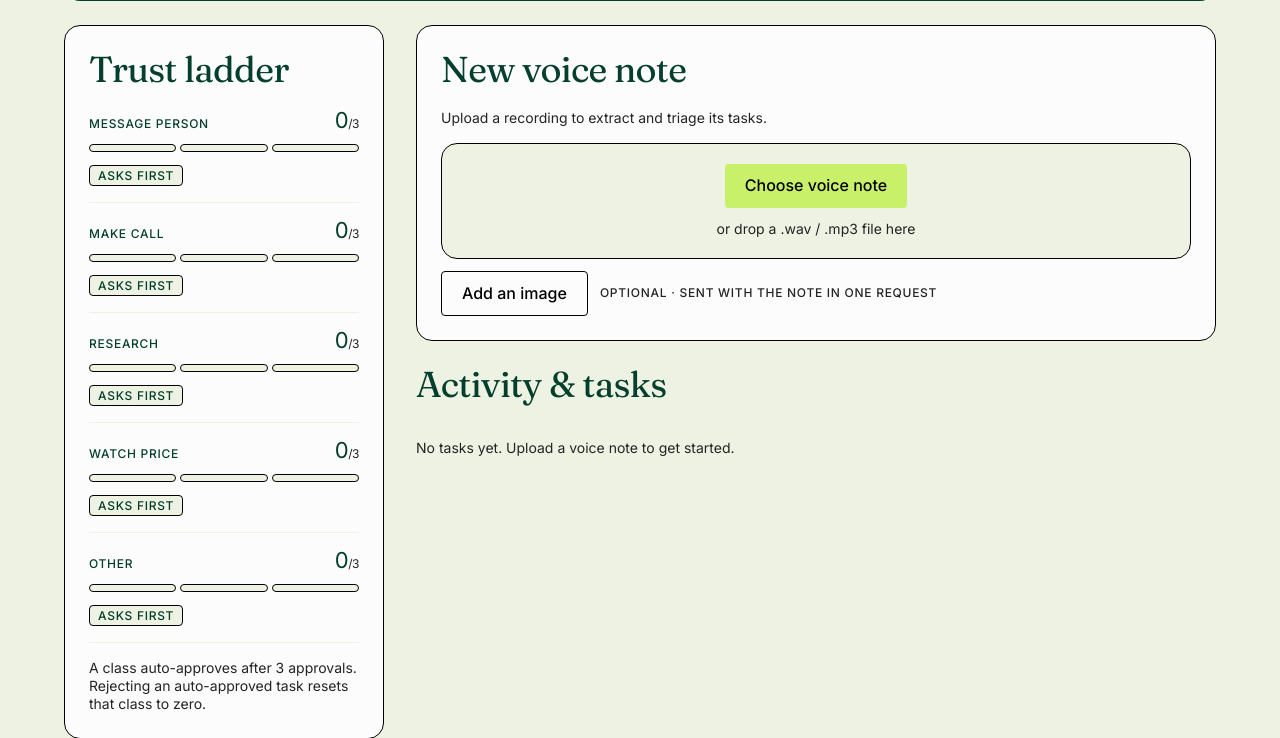
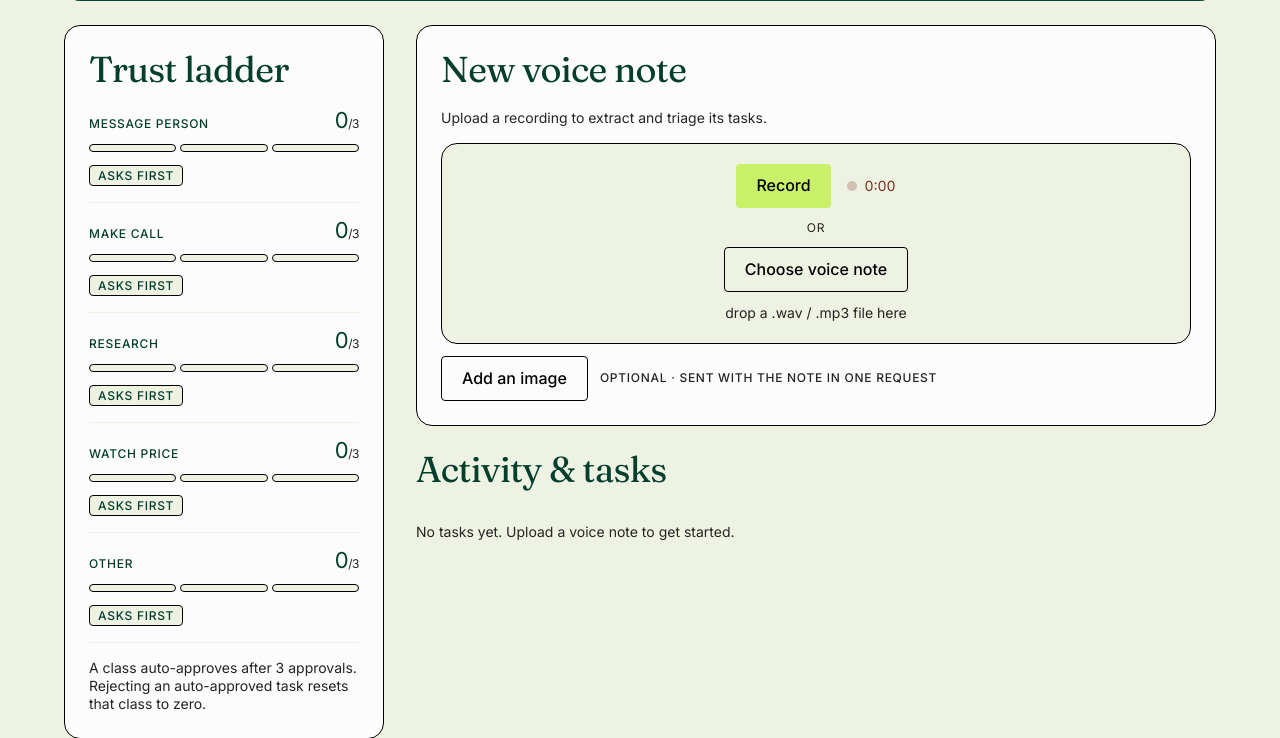
Before and after one commit to abinesh-u/sollu, a FastAPI app: page / in a window 1280 px wide. Shown: the part 364-1102 px from the top of the page. Run offline with FastAPI, Linux system fonts and the light colour scheme; data that the repository does not hold is empty.

Commit message:
feat: M11 - Mic capture via MediaRecorder, plus the mime/filename fixes it forces
Record button in the existing upload card posts to the existing POST /tasks.
No new backend route. File upload stays alongside it so the recorded demo can
use a deterministic .wav.

Two backend fixes this forces:

1. Mime passthrough. orchestrator.py inferred "audio/wav" from a .wav suffix
   and "audio/mp3" otherwise, so a MediaRecorder blob would have been labelled
   mp3. The upload's content_type now flows through to parse_audio, with
   extension inference only as a fallback.

2. Generated temp filenames. main.py wrote to /tmp/{file.filename} unsanitised;
   a recording has no meaningful filename anyway. Now /tmp/{correlation_id}{ext}.

Verified which containers gemini-3.5-flash actually accepts, since this decides
what the recorder may emit:

    audio/webm              OK    audio/webm;codecs=opus   OK
    audio/ogg               OK    audio/ogg;codecs=opus    OK
    audio/mp4               OK    audio/wav                OK
    video/webm              400 INVALID_ARGUMENT

All the OK containers returned identical lanes and classes. The recorder picks
from that verified list in order; the normaliser also rewrites a video/* prefix
to audio/* because MediaRecorder blobs are easy to mislabel that way.

VERIFIED: webm posted through the real route -> mime passed through intact as
audio/webm;codecs=opus, 4 tasks, correct lanes. Mime normaliser unit-checked
across 7 cases.

NOT VERIFIED: the browser record -> stop -> upload path. Headless Chrome with a
fake device never produced a POST, and I could not establish whether that is a
headless limitation or a real defect. Needs a click in a real browser before
M11 can be called done.

Co-Authored-By: Claude Opus 5 <noreply@anthropic.com>
Claude-Session: https://claude.ai/code/session_01QTXJQFCJLCunXgg4czZX5E

```diff
--- a/main.py
+++ b/main.py
@@ -55,8 +55,12 @@ def health_check():
 async def process_audio(background: BackgroundTasks, file: UploadFile = File(...),
                         image: UploadFile = File(None)):
     correlation_id = str(uuid.uuid4())
-    # Save the uploaded file temporarily
-    file_path = f"/tmp/{file.filename}"
+    # Save the uploaded file temporarily. The name is generated, not taken from
+    # the upload: a MediaRecorder blob has no meaningful filename, and an
+    # attacker-supplied one has no business reaching the filesystem.
+    audio_mime = file.content_type
+    ext = os.path.splitext(file.filename or "")[1][:8] or ".audio"
+    file_path = f"/tmp/{correlation_id}{ext}"
     with open(file_path, "wb") as f:
         file_bytes = await file.read()
         f.write(file_bytes)
@@ -71,13 +75,13 @@ async def process_audio(background: BackgroundTasks, file: UploadFile = File(...
             f.write(await image.read())
 
     log_event(correlation_id, "note received", size_bytes=len(file_bytes),
-              with_image=bool(image_path))
+              mime=audio_mime, with_image=bool(image_path))
 
     try:
         # Run orchestrator synchronously in thread pool
         tasks_data = await asyncio.to_thread(
             orchestrator.process_voice_note, file_path, correlation_id,
-            image_path, image_mime)
+            image_path, image_mime, audio_mime)
 
         # Auto-approved tasks execute in the background: a grounded research call
         # is ~19s and runs per task, so executing inline would make this response
--- a/src/domain/orchestrator.py
+++ b/src/domain/orchestrator.py
@@ -4,6 +4,33 @@ import time
 from src.domain.parser import GeminiAudioParser
 from src.domain.trust_ladder import TrustLadderEngine
 from src.domain.logger import log_event
+
+# Verified against gemini-3.5-flash: audio/webm, audio/ogg, audio/mp4 and
+# audio/wav all parse, with or without a ";codecs=opus" suffix. video/webm is
+# rejected with a 400 -- and MediaRecorder blobs are easy to label that way, so
+# the video/* prefix is rewritten rather than passed through.
+_EXT_MIME = {
+    ".wav": "audio/wav",
+    ".mp3": "audio/mp3",
+    ".m4a": "audio/mp4",
+    ".ogg": "audio/ogg",
+    ".webm": "audio/webm",
+}
+
+
+def normalise_audio_mime(declared: str, path: str) -> str:
+    """Prefer what the upload declared; fall back to the extension."""
+    if declared:
+        m = declared.strip()
+        if m.startswith("video/"):
+            m = "audio/" + m.split("/", 1)[1]
+        if m.startswith("audio/"):
+            return m
+    for ext, mime in _EXT_MIME.items():
+        if path.lower().endswith(ext):
+            return mime
+    return "audio/wav"
+
 
 class TaskOrchestrator:
     def __init__(self, db: firestore.Client, parser: GeminiAudioParser):
@@ -12,12 +39,15 @@ class TaskOrchestrator:
         self.trust_engine = TrustLadderEngine(db)
 
     def process_voice_note(self, audio_path: str, correlation_id: str,
-                           image_path: str = None, image_mime: str = None) -> dict:
+                           image_path: str = None, image_mime: str = None,
+                           audio_mime: str = None) -> dict:
         """End-to-end pipeline: read audio, parse tasks, apply trust ladder, persist.
 
         An optional image is sent in the same Gemini request as the audio.
+        `audio_mime` comes from the upload; a browser recording is not a .wav or
+        an .mp3 and must not be guessed at from its filename.
         """
-        mime = "audio/wav" if audio_path.endswith(".wav") else "audio/mp3"
+        mime = normalise_audio_mime(audio_mime, audio_path)
         with open(audio_path, "rb") as f:
             audio_bytes = f.read()
 
--- a/src/templates/index.html
+++ b/src/templates/index.html
@@ -203,6 +203,48 @@
         #upload-status.error { color: var(--color-brick); }
 
         input[type="file"] { display: none; }
+
+        /* ── Mic capture ── */
+        .record-row {
+            display: flex;
+            align-items: center;
+            gap: 16px;
+        }
+
+        .rec-state {
+            display: inline-flex;
+            align-items: center;
+            gap: 8px;
+            font-size: var(--text-body-sm);
+            font-variant-numeric: tabular-nums;
+            color: var(--color-brick);
+        }
+
+        .rec-dot {
+            width: 10px;
+            height: 10px;
+            border-radius: 9999px;
+            background-color: var(--color-brick);
+            animation: rec-pulse 1.2s ease-in-out infinite;
+        }
+
+        /* Recording is the one place a pulse earns its keep: it distinguishes
+           "armed and capturing" from "stopped" at a glance on video. */
+        @keyframes rec-pulse {
+            0%, 100% { opacity: 1; }
+            50%      { opacity: 0.25; }
+        }
+
+        @media (prefers-reduced-motion: reduce) {
+            .rec-dot { animation: none; }
+        }
+
+        .or-rule {
+            margin: 0;
+            font-size: var(--text-caption) !important;
+            letter-spacing: 0.06em;
+            text-transform: uppercase;
+        }
 
         /* Optional image slot. Sits inside the existing upload card — the image
            rides in the same request as the audio, so it gets no screen of its
@@ -585,9 +627,16 @@
                     <h2 class="section-title">New voice note</h2>
                     <p id="upload-status">Upload a recording to extract and triage its tasks.</p>
                     <div class="dropzone" id="dropzone">
-                        <label class="btn btn-primary" for="file-input" id="file-label">Choose voice note</label>
+                        <div class="record-row">
+                            <button class="btn btn-primary" id="record-btn">Record</button>
+                            <span class="rec-state" id="rec-state" hidden>
+                                <span class="rec-dot"></span><span id="rec-timer">0:00</span>
+                            </span>
+                        </div>
+                        <p class="or-rule">or</p>
+                        <label class="btn btn-ghost" for="file-input" id="file-label">Choose voice note</label>
                         <input type="file" id="file-input" accept="audio/*">
-                        <p>or drop a .wav / .mp3 file here</p>
+                        <p>drop a .wav / .mp3 file here</p>
                     </div>
                     <div class="image-slot">
                         <label class="btn btn-ghost" for="image-input" id="image-label">Add an image</label>
@@ -907,6 +956,88 @@
 
         fileInput.addEventListener('change', e => uploadFile(e.target.files[0]));
 
+        // ── Mic capture ──
+        // Posts to the same /tasks route as a file upload; there is no separate
+        // backend path for recordings. File upload stays available alongside it
+        // so the demo can use a deterministic .wav.
+        const recordBtn = document.getElementById('record-btn');
+        const recState = document.getElementById('rec-state');
+        const recTimer = document.getElementById('rec-timer');
+
+        // Ordered by what gemini-3.5-flash was verified to accept. video/webm is
+        // rejected with a 400, so it is deliberately absent — the backend also
+        // rewrites a video/* prefix defensively.
+        const REC_TYPES = [
+            'audio/webm;codecs=opus',
+            'audio/webm',
+            'audio/ogg;codecs=opus',
+            'audio/mp4'
+        ];
+
+        let recorder = null, chunks = [], timerId = null, startedAt = 0;
+
+        function pickMimeType() {
+            if (!window.MediaRecorder) return null;
+            return REC_TYPES.find(t => MediaRecorder.isTypeSupported(t)) || '';
+        }
+
+        function tickTimer() {
+            const s = Math.floor((Date.now() - startedAt) / 1000);
+            recTimer.textContent = `${Math.floor(s / 60)}:${String(s % 60).padStart(2, '0')}`;
+        }
+
+        function setRecording(on) {
+            recState.hidden = !on;
+            recordBtn.textContent = on ? 'Stop' : 'Record';
+            recordBtn.classList.toggle('btn-demote', on);
+        }
+
+        async function startRecording() {
+            if (!navigator.mediaDevices || !window.MediaRecorder) {
+                uploadStatus.classList.add('error');
+                uploadStatus.textContent = 'This browser cannot record audio — use Choose voice note.';
+                return;
+            }
+            let stream;
+            try {
+                stream = await navigator.mediaDevices.getUserMedia({ audio: true });
+            } catch (e) {
+                uploadStatus.classList.add('error');
+                uploadStatus.textContent = `Microphone unavailable: ${e.name}`;
+                return;
+            }
+
+            const mimeType = pickMimeType();
+            recorder = new MediaRecorder(stream, mimeType ? { mimeType } : undefined);
+            chunks = [];
+            recorder.ondataavailable = e => { if (e.data.size) chunks.push(e.data); };
+            recorder.onstop = () => {
+                // Release the mic promptly — a live indicator left on during a
+                // recorded demo looks like a bug.
+                stream.getTracks().forEach(t => t.stop());
+                clearInterval(timerId);
+                setRecording(false);
+                const type = recorder.mimeType || mimeType || 'audio/webm';
+                const blob = new Blob(chunks, { type });
+                const ext = type.includes('ogg') ? 'ogg' : type.includes('mp4') ? 'm4a' : 'webm';
+                // Same uploadFile() the picker uses — one code path.
+                uploadFile(new File([blob], `recording.${ext}`, { type }));
+            };
+            recorder.start();
+
+            startedAt = Date.now();
+            recTimer.textContent = '0:00';
+            timerId = setInterval(tickTimer, 250);
+            setRecording(true);
+            uploadStatus.classList.remove('error');
+            uploadStatus.textContent = 'Recording… press Stop when you are done.';
+        }
+
+        recordBtn.addEventListener('click', () => {
+            if (recorder && recorder.state === 'recording') recorder.stop();
+            else startRecording();
+        });
+
         dropzone.addEventListener('dragover', e => {
             e.preventDefault();
             dropzone.classList.add('dragging');
```
